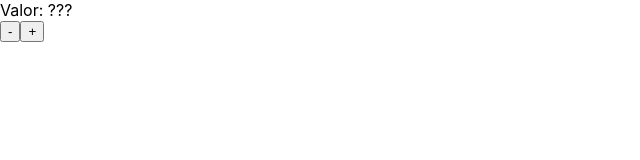
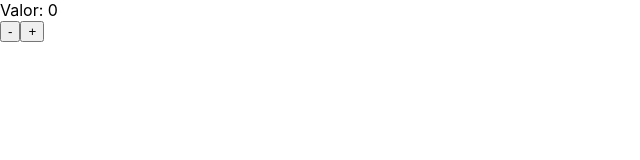
Before and after one commit to Victor110901/Revisao-React, a Next.js app: page /estado/contador in a window 1280 px wide. Shown: the top 160 px of the page, without its empty margins (0-640 px from the left). Built offline with nearby package versions, Linux system fonts and the light colour scheme.

Commit message:
Minha solução do desafio de contador

```diff
--- a/pages/estado/contador.jsx
+++ b/pages/estado/contador.jsx
@@ -1,9 +1,13 @@
+import { useState } from "react"
+
 export default function contador() {
+    let [valor, setValor] = useState(0);
+
     return (
         <div>
-            <div>Valor: ???</div>
-            <button>-</button>
-            <button>+</button>
+            <div>Valor: {valor}</div>
+            <button onClick={() => setValor(valor - 1)}>-</button>
+            <button onClick={() => setValor(valor + 1)}>+</button>
         </div>
     )
 }
```
